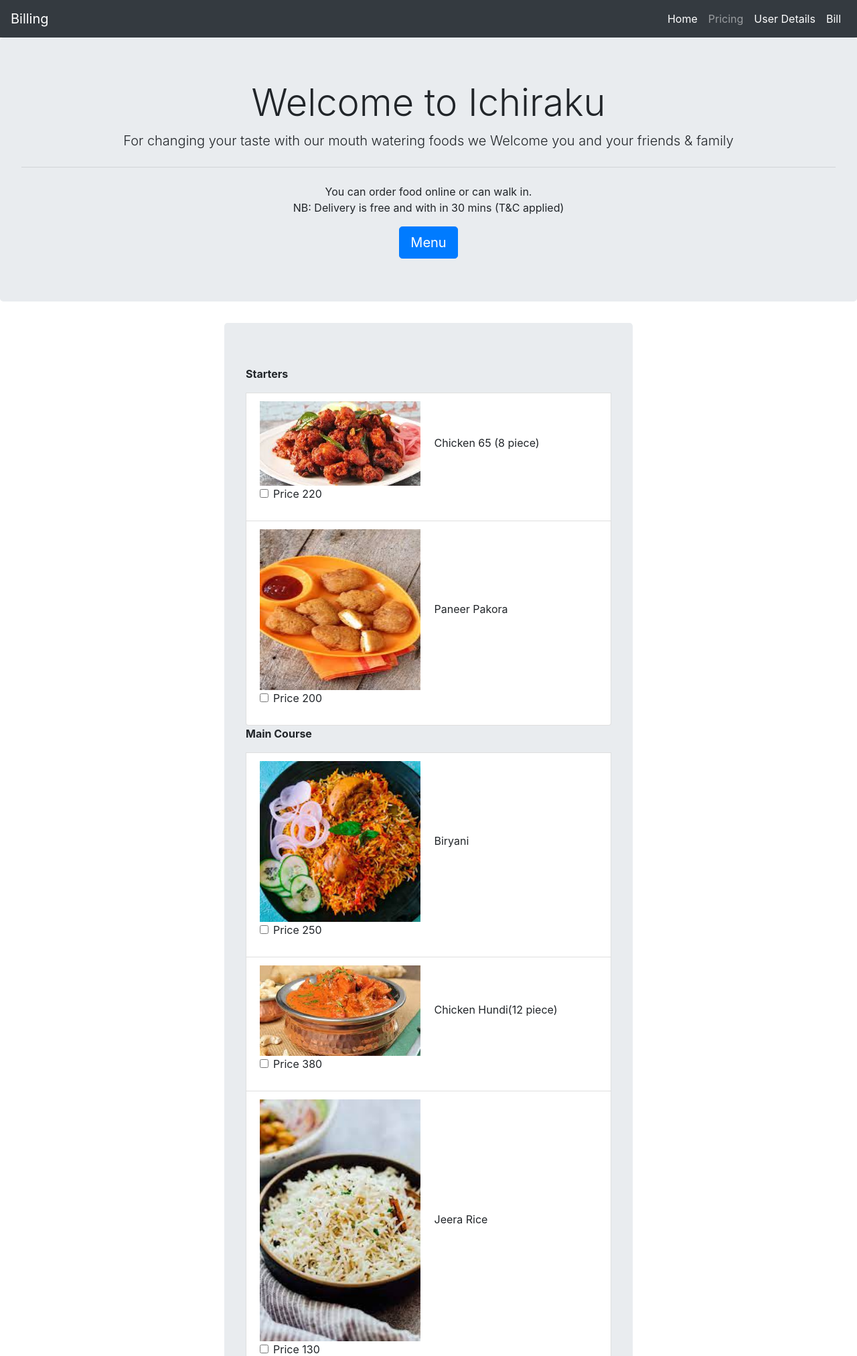
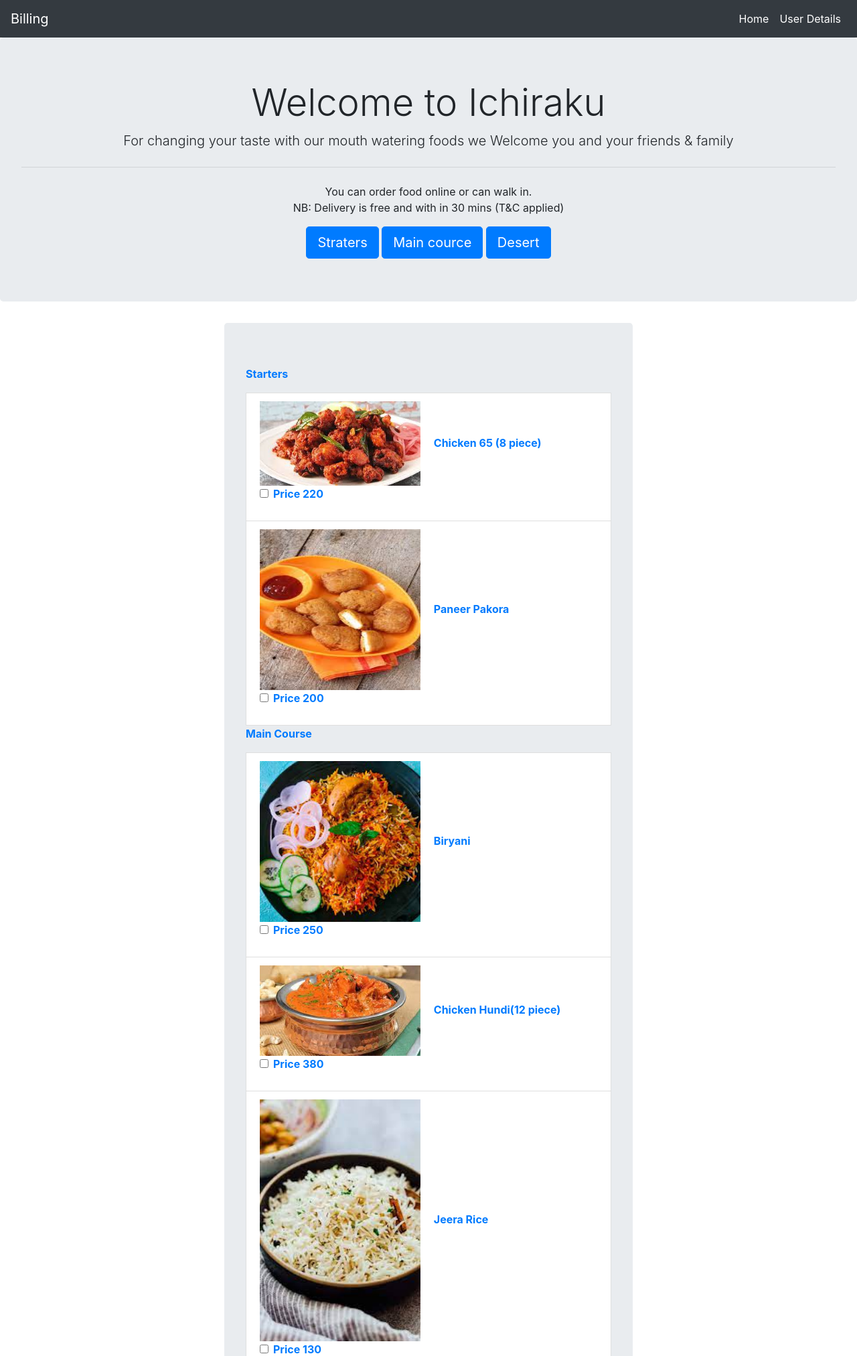
Before and after one commit to arijitchabri/Billing-System, a Django app: page / in a window 1280 px wide. Shown: the top 2024 px of the page at 67% size. Run offline with Django 3.2, Linux system fonts and the light colour scheme; parts of the project's set-up code (start-up, migrations or seed data) failed here and were passed over.

Commit message:
Modification of the links has done

```diff
--- a/billing_sys/urls.py
+++ b/billing_sys/urls.py
@@ -2,6 +2,6 @@ from django.urls import path
 from . import views
 
 urlpatterns = [
-    path('', views.billing_sys),
-    path('user_details/', views.user_details),
+    path('', views.billing_sys, name = 'index'),
+    path('user_details/', views.user_details, name = 'user_details'),
 ]
--- a/billing_sys/views.py
+++ b/billing_sys/views.py
@@ -82,7 +82,7 @@ def user_details(request):
                         'data' : ordered_item_data,
                         'total' : total
                     }
-                messages.success(request, f'User Created')
+                #messages.success(request, f'User Created')
                 return render(request, ('bill.html'), context = context)
             else:
                 return render(request, 'user_details.html')
--- a/templates/index.html
+++ b/templates/index.html
@@ -3,7 +3,7 @@
 <html lang="en">
 <head>
     <meta charset="UTF-8">
-    <title>Document</title>
+    <title>Welcome</title>
     <link rel="stylesheet" href="{%static style.css%}">
     <link rel="stylesheet" href="https://cdn.jsdelivr.net/npm/bootstrap@4.6.1/dist/css/bootstrap.min.css" integrity="sha384-zCbKRCUGaJDkqS1kPbPd7TveP5iyJE0EjAuZQTgFLD2ylzuqKfdKlfG/eSrtxUkn" crossorigin="anonymous">
 
@@ -13,24 +13,18 @@
     <script src="https://cdn.jsdelivr.net/npm/bootstrap@4.6.1/dist/js/bootstrap.bundle.min.js" integrity="sha384-fQybjgWLrvvRgtW6bFlB7jaZrFsaBXjsOMm/tB9LTS58ONXgqbR9W8oWht/amnpF" crossorigin="anonymous"></script>
 
     <nav class="navbar navbar-expand-lg navbar-dark bg-dark">
-        <a class="navbar-brand" href="#">Billing</a>
+        <a class="navbar-brand" href="{%url 'index' %}">Billing</a>
         <button class="navbar-toggler" type="button" data-toggle="collapse" data-target="#navbarText" aria-controls="navbarText" aria-expanded="false" aria-label="Toggle navigation">
           <span class="navbar-toggler-icon"></span>
         </button>
         <div class="collapse navbar-collapse " id="navbarText">
           <ul class="navbar-nav ml-auto flow-right text-right">
             <li class="nav-item active">
-              <a class="nav-link" href="#">Home <span class="sr-only">(current)</span></a>
-            </li>
-            <li class="nav-item">
-              <a class="nav-link" href="#">Pricing</a>
+              <a class="nav-link" href="{%url 'index' %}">Home <span class="sr-only">(current)</span></a>
             </li>
             <li class="nav-item active">
-                <a class="nav-link" href="#">User Details <span class="sr-only">(current)</span></a>
-              </li>
-              <li class="nav-item active">
-                <a class="nav-link" href="#">Bill <span class="sr-only">(current)</span></a>
-              </li>
+                <a class="nav-link" href="{%url 'user_details' %}">User Details <span class="sr-only">(current)</span></a>
+            </li>
           </ul>
         </div>
       </nav>
@@ -40,7 +34,9 @@
         <p class="lead">For changing your taste with our mouth watering foods we Welcome you and your friends & family</p>
         <hr class="my-4">
         <p>You can order food online or can walk in.<br>NB: Delivery is free and with in 30 mins (T&C applied)</p>
-        <a class="btn btn-primary btn-lg" href="#" role="button">Menu</a>
+        <a class="btn btn-primary btn-lg" href="#Straters" role="button">Straters</a>
+        <a class="btn btn-primary btn-lg" href="#Main Course" role="button">Main cource</a>
+        <a class="btn btn-primary btn-lg" href="#Desert" role="button">Desert</a>
       </div>
 
 
@@ -54,7 +50,7 @@
                   <label class="form-check-label" for="phone">Phone Number </label>
                   <input type="tel" name = 'ph_no' required>
                 </li> {% endcomment %}
-                <p class = "font-weight-bold"> Starters</p>
+                <a class = "font-weight-bold" id = "Starters"> Starters</p>
                 <li class = "list-group-item">
 
                     <img src="{%static 'chicken65.jpg'%}" alt="Chicken 65" class = "d-md-inline-block" style = "width : 15rem; margin-right : 1em;">
@@ -78,7 +74,7 @@
 
 
             <ul class = "list-group">
-                <p class = "font-weight-bold"> Main Course</p>
+                <a class = "font-weight-bold" id = "Main Course"> Main Course</p>
                 <li class = "list-group-item">
                     <img src="{%static 'biryani.jpg'%}" alt="Biryani" class = "d-md-inline-block" style = "width : 15rem; margin-right : 1em;">
                     <p class = "d-md-inline-block">Biryani</p>
@@ -136,7 +132,7 @@
 
 
             <ul class = "list-group">
-                <p class = "font-weight-bold"> Desert</p>
+                <a class = "font-weight-bold" id = "Desert"> Desert</p>
                 <li class = "list-group-item">
                     <img src="{%static 'rosogolla.jpg'%}" alt="Rosogolla" class = "d-md-inline-block" style = "width : 15rem; margin-right : 1em;">
                     <p class = "d-md-inline-block">Rosogolla (4 piece)</p>
```
Also changed, not shown: db.sqlite3.
